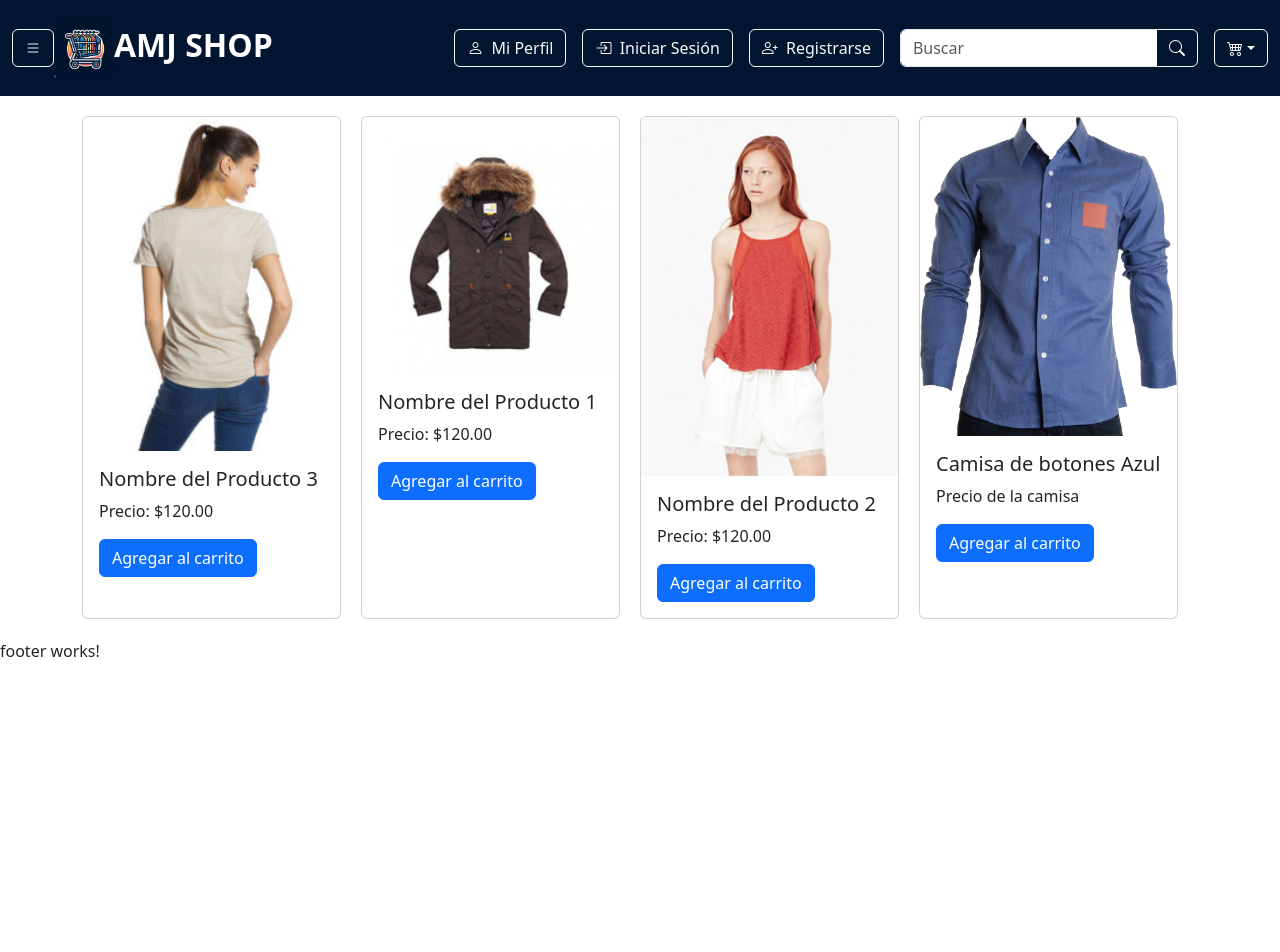
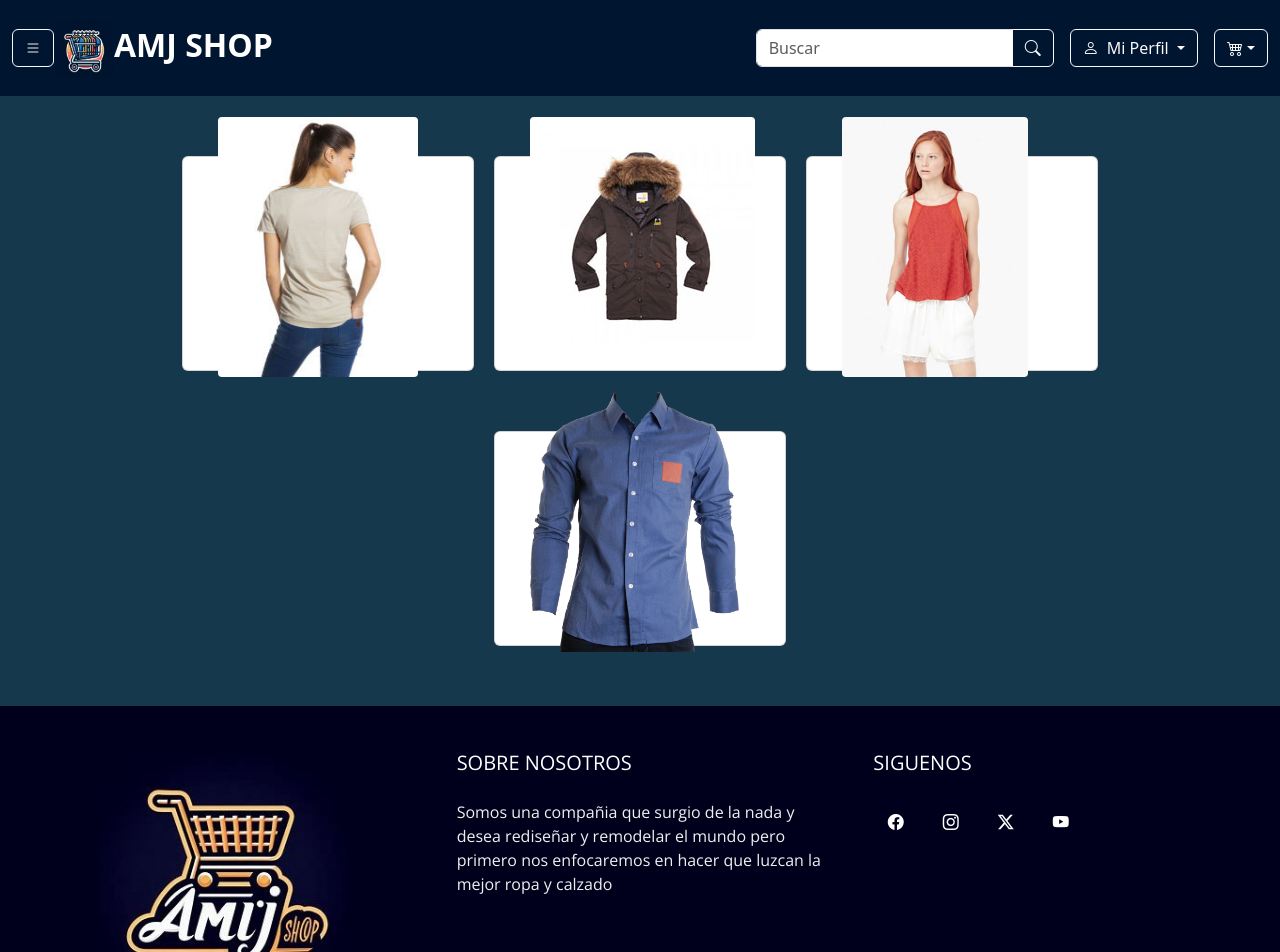
Before and after one commit to Ninthharp8/ProyectoFinal, an Angular app: page / in a window 1280 px wide. Shown: the top 952 px of the page. Before the commit the page ends 800 px from the top, so only its background shows below. Built offline with nearby package versions, Linux system fonts and the light colour scheme.

Commit message:
Vista final del proyecto

```diff
--- a/src/app/Componentes/footer/footer.component.css
+++ b/src/app/Componentes/footer/footer.component.css
@@ -0,0 +1,96 @@
+/* Importa la fuente 'Open Sans' con pesos 400 y 700 desde Google Fonts */
+@import url('https://fonts.googleapis.com/css2?family=Open+Sans:wght@400;700&display=swap');
+
+/* Estilos para todos los elementos en el documento */
+*{
+    margin: 0;
+    padding: 0;
+    box-sizing: border-box;
+    font-family: 'Open Sans', sans-serif;
+}
+
+/* Estilos para el pie de página */
+
+.pie-pagina{
+    width: 100%;
+    background-color: #00001c;
+}
+
+/* Estilos para el logo del primer grupo (izquierdo)*/
+.pie-pagina .grupo-1{
+    width: 100%;
+    max-width: 1200px;
+    margin: auto;
+    display: grid;
+    grid-template-columns: repeat(3, 1fr);
+    grid-gap: 50px;
+    padding: 45px 0px;
+}
+
+.pie-pagina .grupo-1 .box figure{
+    width: 100%;
+    height: 100%;
+    display: flex;
+    justify-content: center;
+    align-items: center;
+}
+
+/* Estilos para la imagen del logo */
+.pie-pagina .grupo-1 .box figure img{
+    width: 250px;
+}
+
+/* Estilos para los encabezados */
+.pie-pagina .grupo-1 .box h2{
+    color: #fff;
+    margin-bottom: 25px;
+    font-size: 20px;
+}
+
+/* Estilos para los párrafos en las cajas  */
+.pie-pagina .grupo-1 .box p{
+    color: #efefef;
+    margin-bottom: 10px;
+}
+
+/* Estilos para los enlaces de redes sociales  */
+.pie-pagina .grupo-1 .red-social a{
+    display: inline-block;
+    text-decoration: none;
+    width: 45px;
+    height: 45px;
+    line-height: 45px;
+    color: #fff;
+    margin-right: 10px;
+    background-color: #00001c;
+    text-align: center;
+    transition: all 300ms ease;
+}
+
+/* Estilos para los enlaces de redes sociales cuando se desplazan sobre ellos */
+.pie-pagina .grupo-1 .red-social a:hover{
+    color:  #007bff;
+}
+
+/* Estilos para el grupo de en medio */
+.pie-pagina .grupo-2{
+    background-color: #0a1a2a;
+    padding: 15px 10px;
+    text-align: center;
+    color: #fff;
+}
+
+/* Estilos para el texto  */
+.pie-pagina .grupo-2 small{
+    font-size: 15px;
+}
+
+/* diseño responsive */
+@media screen and (max-width:800px){
+    .pie-pagina .grupo-1{
+        width: 90%;
+        grid-template-columns: repeat(1, 1fr);
+        grid-gap: 30px;
+        padding: 35px 0px;
+    }
+}
--- a/src/app/Componentes/footer/footer.component.html
+++ b/src/app/Componentes/footer/footer.component.html
@@ -1 +1,42 @@
-<p>footer works!</p>
+<!DOCTYPE html>
+<html lang="en">
+<head>
+    <meta charset="UTF-8">
+    <meta name="viewport" content="width=device-width, initial-scale=1.0">
+    <title>Document</title>
+</head>
+<body>
+    <!--::::Pie de Pagina::::::-->
+        <footer class="pie-pagina">
+            <div class="grupo-1">
+                <!-- El logo de lado izquierdo que redirige a la pagina principal-->
+                <div class="box">
+                    <figure>
+                        <a href="#">
+                            <img src="../../../assets/Footer.jpeg" alt="Logo de SLee Dw">
+                        </a>
+                    </figure>
+                </div>
+                <!-- La sección que habla un poco sobre nuestra compañia-->
+                <div class="box">
+                    <h2>SOBRE NOSOTROS</h2>
+                    <p>Somos una compañia que surgio de la nada y desea rediseñar y remodelar el mundo pero primero nos enfocaremos en hacer que luzcan la mejor ropa y calzado</p>
+                </div>
+                <!--La sección sobre nuestras redes sociales de contacto, los links solo son muestras del funcionamieno-->
+                <div class="box">
+                    <h2>SIGUENOS</h2>
+                    <div class="red-social">
+                        <a href="#" class="bi bi-facebook"></a>
+                        <a href="https://www.instagram.com/reel/CmzgJ4ihbMe/?utm_source=ig_web_button_share_sheet&igshid=MzRlODBiNWFlZA==" class="bi bi-instagram"></a>
+                        <a href="https://twitter.com/LordeVitucci/status/1715538002091340154?t=Q5yKg265IzIyrdDbdLVJhA&s=33" class="bi bi-twitter-x"></a>
+                        <a href="https://www.youtube.com/watch?v=dQw4w9WgXcQ" class="bi bi-youtube"></a>
+                    </div>
+                </div>
+            </div>
+            <!--El copy right de la página-->
+            <div class="grupo-2">
+                <small>&copy; 2023 <b>AMJ Shop</b> - Todos los Derechos Reservados.</small>
+            </div>
+        </footer> <!--Fin del pie de página-->
+    </body>
+</html>
--- a/src/app/Componentes/header/header.component.html
+++ b/src/app/Componentes/header/header.component.html
@@ -9,18 +9,6 @@
                     <span>AMJ SHOP</span>
                 </a>
             </div>
-            <!-- Botones de usuario -->
-            <div class="d-flex align-items-center">
-                <a routerLink="/profile" class="btn btn-outline-light me-3">
-                    <i class="bi bi-person me-1"></i> Mi Perfil
-                </a>
-                <a routerLink="/login" class="btn btn-outline-light me-3">
-                    <i class="bi bi-box-arrow-in-right me-1"></i> Iniciar Sesión
-                </a>
-                <a routerLink="/signup" class="btn btn-outline-light me-3">
-                    <i class="bi bi-person-plus me-1"></i> Registrarse
-                </a>
-            </div>
             <!-- Buscador-->
             <form class="d-flex me-3" role="search">
                 <div class="input-group ">
@@ -28,9 +16,23 @@
                 <button class="btn btn-outline-light" type="button" id="button-addon2"><i class="bi bi-search"></i></button>
                 </div>
             </form >
+            <!-- Botones de usuario -->
+            <div class="d-flex align-items-center">
+                <div class="btn-group">
+                    <button class="btn btn-outline-light me-3 dropdown-toggle" type="button" data-bs-toggle="dropdown" aria-expanded="false">
+                      <i class="bi bi-person me-1"></i> Mi Perfil
+                    </button>
+                    <ul class="dropdown-menu">
+                      <li><a class="dropdown-item" routerLink="/login"><i class="bi bi-box-arrow-in-right me-1"></i> Iniciar Sesión</a></li>
+                      <li><a class="dropdown-item" routerLink="/signup"><i class="bi bi-person-plus me-1"></i> Registrarse</a></li>
+                    </ul>
+                  </div>
+            </div>
             <!-- Aqui se define el carrito-->
             <div class="btn-group">
-                <button type="button" class="btn btn-outline-light dropdown-toggle" data-bs-toggle="dropdown" aria-expanded="false"><i class="bi bi-cart4"></i></button>
+                <button type="button" class="btn btn-outline-light dropdown-toggle" data-bs-toggle="dropdown" aria-expanded="false">
+                    <i class="bi bi-cart4"></i>
+                </button>
                 <ul class="dropdown-menu">
                 <li>
                     <div class="CartContainer">
--- a/src/app/Componentes/login/login.component.css
+++ b/src/app/Componentes/login/login.component.css
@@ -1,22 +1,26 @@
+/* Importa la fuente 'Poppins' con peso 500 desde Google Fonts */
+@import url('https://fonts.googleapis.com/css2?family=Poppins:wght@500&display=swap');
 
-@import url('https://fonts.googleapis.com/css2?family=Poppins:wght@500&display=swap');
+/* Estilos para todos los elementos en el documento */
 *{
     margin: 0;
     padding: 0;
-    font-family: 'poppins',sans-serif;
+    font-family: 'poppins',sans-serif; /* Usa la fuente 'Poppins' como fuente predeterminada */
 }
 
+/* Estilos para las secciones en el documento */
 section{
     display: flex;
     justify-content: center;
     align-items: center;
     min-height: 100vh;
     width: 100%;
-    background: url('../../../assets/back.jpg')no-repeat;
+    background: url('../../../assets/back.jpg') no-repeat; /* Establece una imagen de fondo */
     background-position: center;
     background-size: cover;
 }
 
+/* Estilos para el contenedor del formulario */
 .form-box{
     position: relative;
     width: 400px;
@@ -24,23 +28,27 @@ section{
     background: transparent;
     border: 2px solid rgba(255,255,255,0.5);
     border-radius: 20px;
-    backdrop-filter: blur(15px);
+    backdrop-filter: blur(15px); /* Aplica un efecto de desenfoque al fondo */
     display: flex;
     justify-content: center;
     align-items: center;
+}
 
-}
+/* Estilos para los encabezados dentro del formulario */
 h2{
     font-size: 2em;
     color: #fff;
     text-align: center;
 }
+
+/* Estilos para los campos de entrada del formulario */
 .inputbox{
     position: relative;
     margin: 30px 0;
     width: 310px;
     border-bottom: 2px solid #fff;
 }
+
 .inputbox label{
     position: absolute;
     top: 50%;
@@ -51,10 +59,13 @@ h2{
     pointer-events: none;
     transition: .5s;
 }
+
+/* Estilos para las etiquetas flotantes de los campos de entrada cuando están enfocados o tienen datos */
 input:focus ~ label,
 input:valid ~ label{
-top: -5px;
+    top: -5px;
 }
+
 .inputbox input {
     width: 100%;
     height: 50px;
@@ -65,6 +76,7 @@ top: -5px;
     padding:0 35px 0 5px;
     color: #fff;
 }
+
 .inputbox i{
     position: absolute;
     right: 8px;
@@ -72,6 +84,8 @@ top: -5px;
     font-size: 1.2em;
     top: 20px;
 }
+
+/* Estilos para el área de olvido de contraseña */
 .forget{
     margin: -15px 0 15px ;
     font-size: .9em;
@@ -82,15 +96,18 @@ top: -5px;
 
 .forget label input{
     margin-right: 3px;
+}
 
-}
 .forget label a{
     color: #fff;
     text-decoration: none;
 }
+
 .forget label a:hover{
     text-decoration: underline;
 }
+
+/* Estilos para el botón de enviar */
 button{
     width: 100%;
     height: 40px;
@@ -102,17 +119,21 @@ button{
     font-size: 1em;
     font-weight: 600;
 }
+
+/* Estilos para el área de registro */
 .register{
     font-size: .9em;
     color: #fff;
     text-align: center;
     margin: 25px 0 10px;
 }
+
 .register p a{
     text-decoration: none;
     color: #fff;
     font-weight: 600;
 }
+
 .register p a:hover{
     text-decoration: underline;
 }
--- a/src/app/Componentes/principal/principal.component.css
+++ b/src/app/Componentes/principal/principal.component.css
@@ -1,33 +1,103 @@
+/* Estos estilos se aplican a todos los elementos (*) en la página y establecen el margen y el relleno en 0,
+lo que elimina cualquier espacio adicional alrededor de los elementos. */
 
-nav {
-  background-color: #333;
-
+*{
+  margin: 0;
+  padding: 0;
 
 }
 
-.container {
-  display: flex;
-  flex-wrap: nowrap;
-  overflow-x: auto;
-  margin-top: 20px;
-  padding-bottom: 20px;
+/* Establecen el ancho y la altura de toda la página al 100%, lo que significa que la página
+ocupará todo el ancho y alto del viewport del navegador. */
+
+html, body{
+  width: 100%;
+  height: 100%;
 }
 
-.product {
-  width: 18rem;
-  margin-right: 20px;
-}
-.cart::after {
-  display: none !important;
+/* Se define lo que contendra el cuerpo del css  */
+
+body {
+  display: flex;
+  justify-content: center;
+  align-items: center;
+  background: #16384c;
 }
 
-.dropdown-menu{
-  top: 100%;
-  left: unset !important;
-  right: 0px !important;
-  margin-top: var(--bs-dropdown-spacer);
+/* Se estableceran estilos como posicionamiento relativo, anchura de 1100px
+y se centrará su contenido vertical y :horizontal */
+
+.container {
+  position: relative;
+  width: 1100px;
+  display: flex;
+  justify-content: center;
+  align-content: center;
+  flex-wrap: wrap;
+  padding: 30px;
 }
-.CartContainer {
-  width: 300px;
-  padding: 5px;
+
+/* Se le aplican elementos con la clase "card" que están dentro de elementos con la clase "container" */
+
+.container .card {
+  position: relative;
+  max-width: 300px;
+  height: 215px;
+  background-color: #fff;
+  margin: 30px 10px;
+  padding: 20px 15px;
+  display: flex;
+  flex-direction: column;
+  box-shadow: 0 5px 202px rgba(0,0,0,0,5);
+  transition: 0.3s ease-in-out;
 }
+
+/* Aumentan la altura de las tarjetas a 420 píxeles cuando se pasa el mouse sobre ellas, creando una animación de expansión. */
+
+.container .card:hover {
+  height: 420px;
+}
+
+/* Establecen estilos para un contenedor que alberga una imagen. */
+
+.container .card .imgBx {
+  position: relative;
+  width: 260px;
+  height: 260px;
+  top: -60px;
+  left: 20px;
+  z-index: 1;
+  box-shadow: 0 5px 20px rgba(0,0,0,0,5);
+}
+
+/* Establecen un ancho y alto máximo para las imágenes y aplican un borde redondeado a las mismas. */
+
+.container .card .imgBx img{
+  max-width: 260px;
+  max-height: 260px;
+  border-radius: 4px;
+}
+
+/* Establecen estilos para el contenido de la tarjeta, como el margen superior
+negativo para superponerlo sobre la imagen y hacen que inicialmente no sea visible */
+
+.container .card .content{
+  position: relative;
+  margin-top: -140px;
+  padding: 10px 15px;
+  text-align: center;
+  color: #111;
+  visibility: hidden;
+  opacity: 0;
+  transition: 0.3s ease-in-out;
+}
+
+/* Cambian la visibilidad, la opacidad y el margen superior para mostrar y desplazar el contenido de la tarjeta.
+También agregan un retraso en la transición. */
+
+.container .card:hover .content{
+  visibility: visible;
+  opacity: 1;
+  margin-top: -40px;
+  transition-delay: 0.3;
+}
--- a/src/app/Componentes/principal/principal.component.html
+++ b/src/app/Componentes/principal/principal.component.html
@@ -5,47 +5,61 @@
   <meta name="viewport" content="width=device-width, initial-scale=1.0">
   <title>Document</title>
 </head>
-<body>
+<body><!-- El siguiente contenido representa lo que tenemos previsto que se mostrara cuando implementemos el backend-->
 
-  <div class="container">
-    <div class="card product">
-      <img src="assets/p1.jpg" class="card-img-top" alt="Producto 3">
-      <div class="card-body">
-        <h5 class="card-title">Nombre del Producto 3</h5>
-        <p class="card-text">Precio: $120.00</p>
-        <button class="btn btn-primary">Agregar al carrito</button>
-      </div>
-    </div>
-
-    <div class="card product">
-      <img src="assets/p2.jpg" class="card-img-top" alt="Producto 3">
-      <div class="card-body">
-        <h5 class="card-title">Nombre del Producto 1</h5>
-        <p class="card-text">Precio: $120.00</p>
-        <button class="btn btn-primary">Agregar al carrito</button>
-      </div>
-    </div>
-
-    <div class="card product">
-      <img src="assets/p3.jpg" class="card-img-top" alt="Producto 3">
-      <div class="card-body">
-        <h5 class="card-title">Nombre del Producto 2</h5>
-        <p class="card-text">Precio: $120.00</p>
-        <button class="btn btn-primary">Agregar al carrito</button>
-      </div>
-    </div>
-
-    <div class="card product">
-      <img src="../../../assets/camisa.png" class="card-img-top" alt="...">
-      <div class="card-body">
+   <div class= "container">
+      <!-- Representa la tarjeta que tendra contenido-->
+      <div class="card">
+          <!-- Muestra una imagen dentro de la tarjeta, adentro esta la dirección de la imagen-->
+          <div class="imgBx">
+              <img src="../../../assets/p1.jpg" alt="" />
+          </div>
+      <!-- Contiene el contenido como el nombre del producto, precio y agregar al carrito-->
+      <div class="content">
         <h5 class="card-title">Camisa de botones Azul</h5>
         <p class="card-text">Precio de la camisa</p>
         <button href="#" class="btn btn-primary">Agregar al carrito</button>
       </div>
+  </div>
+      <!-- Representa la tarjeta que tendra contenido-->
+    <div class="card">
+        <!-- Muestra una imagen dentro de la tarjeta, adentro esta la dirección de la imagen-->
+        <div class="imgBx">
+            <img src="../../../assets/p2.jpg" alt="" />
+        </div>
+      <!-- Contiene el contenido como el nombre del producto, precio y agregar al carrito-->
+        <div class="content">
+            <h5 class="card-title">Camisa de botones Azul</h5>
+            <p class="card-text">Precio de la camisa</p>
+            <button href="#" class="btn btn-primary">Agregar al carrito</button>
+        </div>
     </div>
-  </div>
+      <!-- Representa la tarjeta que tendra contenido-->
+    <div class="card">
+        <!-- Muestra una imagen dentro de la tarjeta, adentro esta la dirección de la imagen-->
+        <div class="imgBx">
+            <img src="../../../assets/p3.jpg" alt="" />
+        </div>
 
-
-
+        <div class="content">
+            <h5 class="card-title">Camisa de botones Azul</h5>
+            <p class="card-text">Precio de la camisa</p>
+            <button href="#" class="btn btn-primary">Agregar al carrito</button>
+        </div>
+    </div>
+      <!-- Representa la tarjeta que tendra contenido-->
+    <div class="card">
+        <!-- Muestra una imagen dentro de la tarjeta, adentro esta la dirección de la imagen-->
+        <div class="imgBx">
+          <img src="../../../assets/camisa.png" alt="" />
+        </div>
+      <!-- Contiene el contenido como el nombre del producto, precio y agregar al carrito-->
+        <div class="content">
+            <h5 class="card-title">Camisa de botones Azul</h5>
+            <p class="card-text">Precio de la camisa</p>
+            <button href="#" class="btn btn-primary">Agregar al carrito</button>
+        </div>
+    </div>
+  </div><!--Fin del contenedor-->
 </body>
 </html>
--- a/src/app/Componentes/productos/productos.component.html
+++ b/src/app/Componentes/productos/productos.component.html
@@ -6,6 +6,7 @@
   <title>Document</title>
 </head>
 <body>
+<!-- Implementacion de la busqueda de los productos-->
 
 <!-- <div *ngFor="let producto of productos!" class="card product" style="width: 18rem;">
   <img [src]="producto.imageUrl" class="card-img-top" alt="...">
```
Also changed, not shown: src/app/Componentes/header/header.component.css (+9 -6 lines), src/app/Componentes/login/login.component.html (+7 -0 lines), src/app/Componentes/signup/signup.component.css (+20 -0 lines), src/app/Componentes/signup/signup.component.html (+7 -8 lines), src/assets/Footer.jpeg (added), src/assets/Logo1.jpeg.
